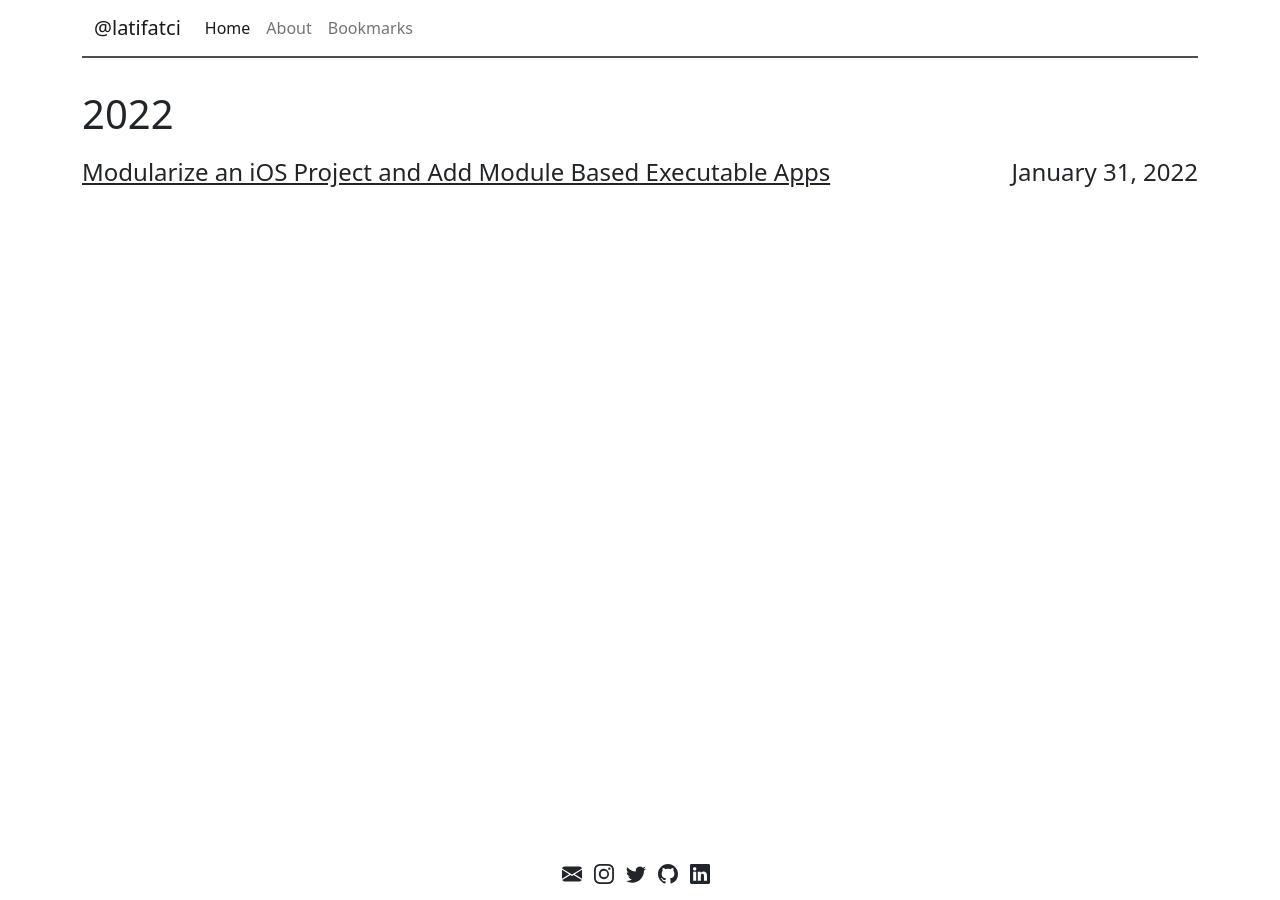
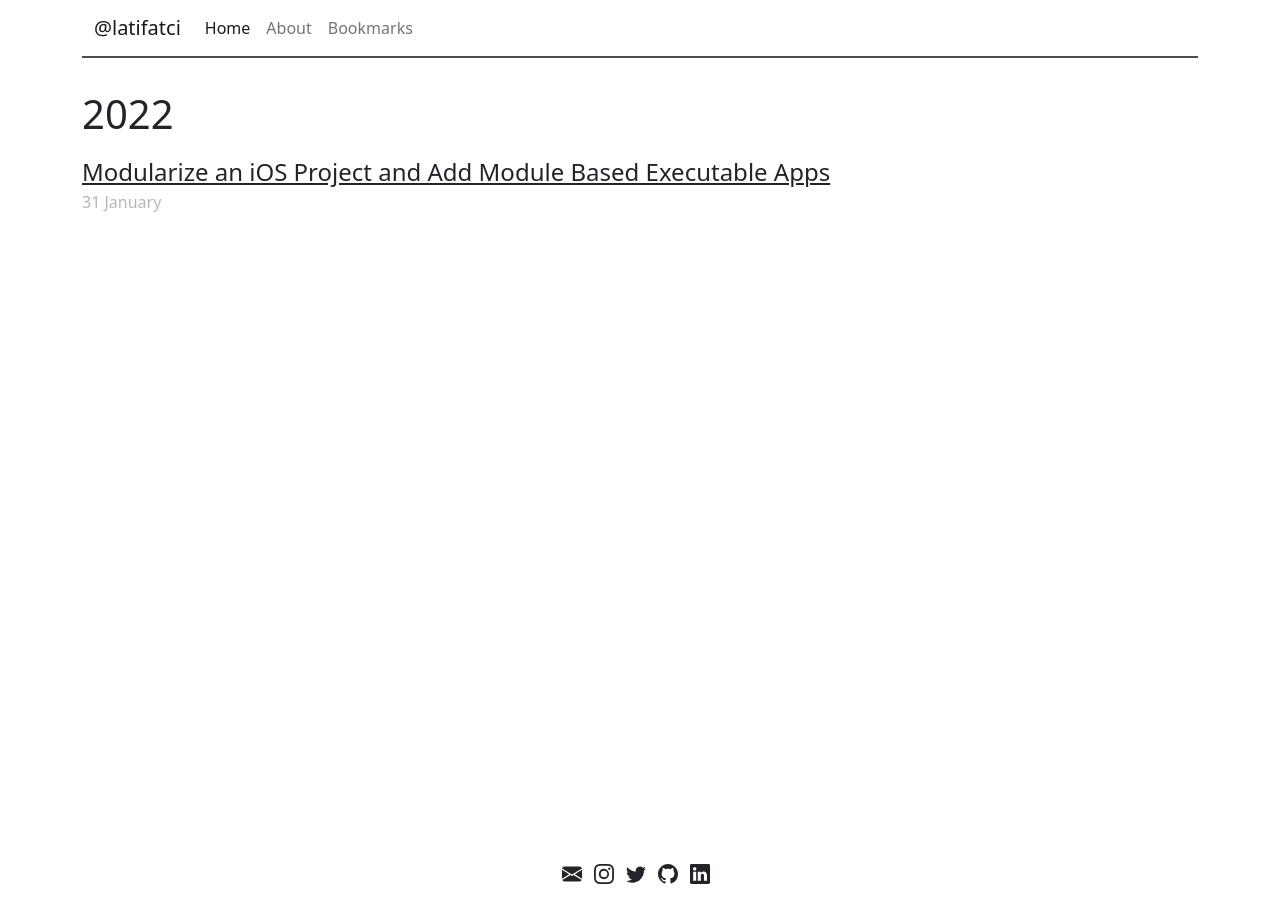
Before and after one commit to latifatcii/latifatci.com, a Jekyll site: the page built from index.html, in a window 1280 px wide. Built offline with Jekyll 4.4.1, drawn with Linux system fonts in a browser that asks for light colours.

Commit message:
update home

```diff
--- a/_sass/main.scss
+++ b/_sass/main.scss
@@ -23,8 +23,8 @@
 }
 
 .archive-date {
-  float: right;
-  margin-left: 1rem;
+  float: left;
+  color: #8e8b8ba1;
 }
 
 .archive-item {
--- a/index.html
+++ b/index.html
@@ -7,13 +7,12 @@
   if currDate != date %}
   <h1 class="archive-year">{{ currDate }}</h1>
   {% assign date = currDate %} {% endif %}
+<div class="archive-title">
+  <a href="{{ post.url | relative_url }}" class="archive-title fs-4">{{ post.title }}</a>
   <div class="archive-item">
-    <span class="post-date archive-date fs-4"
-      >{{ post.date | date: "%B %d, %Y" }}</span
-    >
-    <a href="{{ post.url | relative_url }}" class="archive-title fs-4"
-      >{{ post.title }}</a
-    >
+    <span class="post-date archive-date fs-6">{{ post.date | date: "%d %B" }}</span>
   </div>
+</div>
+
   {% endfor %}
 </div>
```
Also changed, not shown: 1 other file.
